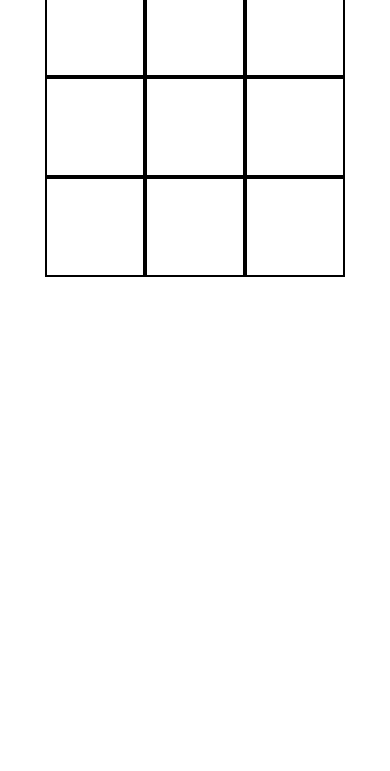
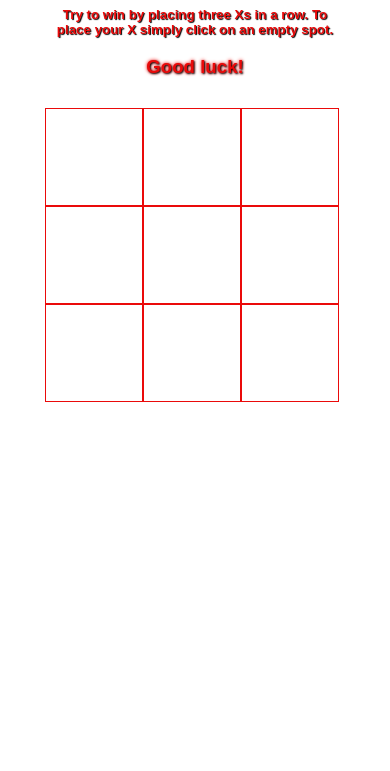
Before and after one commit to ProDoser/TicTacToe, a plain HTML site: page index.html in a window 390 px wide. Shown: the part 73-844 px from the top of the page. Drawn offline with Linux system fonts and the light colour scheme.

Commit message:
basic responsive design added

```diff
--- a/index.html
+++ b/index.html
@@ -4,10 +4,18 @@
     <meta charset="UTF-8">
     <title>Tic-Tac-Toe</title>
     <link rel="stylesheet" type="text/css" href="tik-tak.css">
+    <link rel="stylesheet" media="(max-width: 640px)" href="tic-tac-max-640px.css">
+    <link rel="stylesheet" media="(min-width: 640px)" href="tic-tac-min-640px.css">
+    <link rel="stylesheet" media="(max-height: 700px)" href="tic-tac-max-height-700px.css">
 </head>
 <body>
 <div class = "container">
-    <div class="tic-tak">
+    <div class="description">
+        <h1>Tic-Tac-Toe game</h1>
+        <p>Try to win by placing three Xs in a row. To place your X simply click on an empty spot.</p>
+        <h3>Good luck!</h3>
+    </div>
+    <div class="field">
         <div class="cell" id="0" onclick="move(0, 'player')"></div>
         <div class="cell" id="1" onclick="move(1, 'player')"></div>
         <div class="cell" id="2" onclick="move(2, 'player')"></div>
--- /dev/null
+++ b/tic-tac-max-640px.css
@@ -0,0 +1,20 @@
+p{
+    font-size: smaller;
+}
+
+.field {
+    margin: 30px auto;
+    width: 300px;
+    height: 300px;
+}
+.cell {
+    background-color: white;
+    border: 1px solid #EA0A0A;
+    float: left;
+    width:32%;
+    height: 32%;
+}
+.cell:hover {
+
+    box-shadow:2px 2px 20px 5px #EE1B22 inset;
+}
--- /dev/null
+++ b/tic-tac-max-height-700px.css
@@ -0,0 +1,20 @@
+p{
+    font-size: smaller;
+}
+
+.field {
+    margin: 10px auto;
+    width: 200px;
+    height: 200px;
+}
+.cell {
+    background-color: white;
+    border: 1px solid #EA0A0A;
+    float: left;
+    width: 32%;
+    height: 32%;
+}
+.cell:hover {
+
+    box-shadow:2px 2px 20px 5px #EE1B22 inset;
+}
--- /dev/null
+++ b/tic-tac-min-640px.css
@@ -0,0 +1,5 @@
+.field {
+    margin: 50px auto;
+    width: 500px;
+    height: 500px;
+}
--- a/tik-tak.css
+++ b/tik-tak.css
@@ -1,23 +1,54 @@
 .actions {
     text-align: center;
 }
+
+.container {
+    font-family: Arial, Helvetica, sans-serif;
+}
+h1, h3{
+    color: #EA0A0A;
+    text-shadow: 1px 1px 2px black, 0 0 0.2em red;
+}
+p{
+    font-weight: bold;
+    color: #EA0A0A;
+    text-shadow: 1px 1px 1px black;
+}
+
+.description{
+    width: 80%;
+    margin-left: auto;
+    margin-right: auto;
+    text-align: center;
+}
+.field {
+    margin: 50px auto;
+    width: 500px;
+    height: 500px;
+}
+
+.cell {
+    background-color: white;
+    border: 3px solid #EA0A0A;
+    float: left;
+    width:32%;
+    height: 32%;
+}
+.cell:hover {
+
+    box-shadow:5px 5px 40px 15px #EE1B22 inset;
+}
 .ai {
     background-image: url('./img/ai.jpg');
+    background-size: 100%;
 }
-.container {
-    margin: 50px auto;
-    width: 300px;
-}
-.cell {
-    background-color: white;
-    border: 2px solid black;
-    float: left;
-    height: 96px;
-    width: 96px;
-}
-.cell:hover {
-    background-color: bisque;
+.ai:hover{
+    box-shadow: none;
 }
 .player {
     background-image: url('./img/player.jpg');
+    background-size: 100%;
 }
+.player:hover{
+    box-shadow: none;
+}
```
Also changed, not shown: img/ai.jpg, img/player.jpg.
